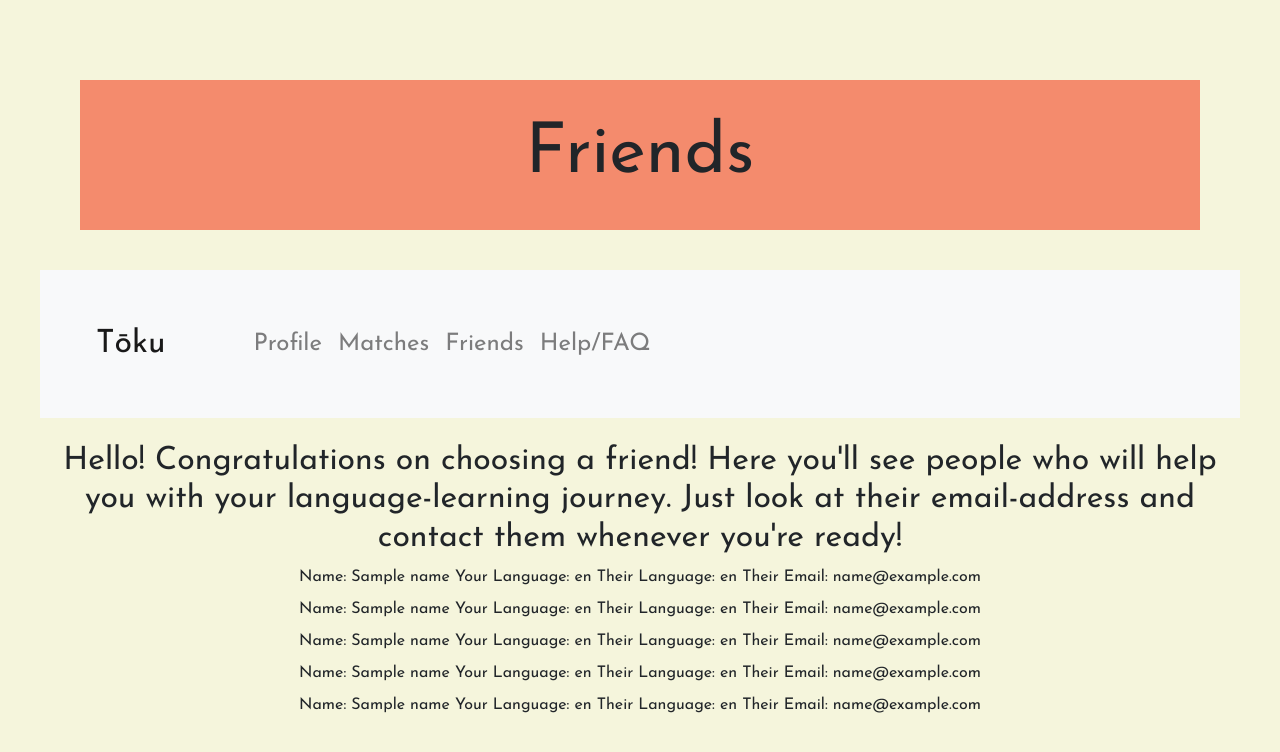
After one commit to nathanzzhang/TokuApp, a Flask app: template backend/templates/friends.html in a window 1280 px wide. The commit adds this page. Shown: the top 752 px of the page. Run offline with Flask 2, Linux system fonts and the light colour scheme; the template is opened without the code that fills it: most values are stand-ins (such as "Sample title", 1, 10 or a date in 2020); parts of the project's set-up code (start-up, migrations or seed data) failed here and were passed over; some libraries are stand-ins or nearby versions.

Commit message:
friends and matches prototype

```diff
--- /dev/null
+++ b/backend/templates/friends.html
@@ -0,0 +1,67 @@
+{% extends 'base.html'%}
+
+{%block head %}
+
+{% endblock %}
+
+{% block content %}
+
+<h1> Friends </h1>
+<nav class="navbar navbar-expand-lg navbar-light bg-light">
+    <a class="navbar-brand" href="">Tōku</a>
+    <button class="navbar-toggler" type="button" data-toggle="collapse" data-target="#navbarNavAltMarkup" aria-controls="navbarNavAltMarkup" aria-expanded="false" aria-label="Toggle navigation">
+      <span class="navbar-toggler-icon"></span>
+    </button>
+    <div class="collapse navbar-collapse" id="navbarNavAltMarkup">
+      <div class="navbar-nav">
+        <a class="nav-item nav-link" href="/profile">Profile <span class="sr-only">(current)</span></a>
+        <a class="nav-item nav-link" href="/match">Matches</a>
+        <a class="nav-item nav-link" href="/friends">Friends</a>
+        <a class="nav-item nav-link" href="#">Help/FAQ</a>
+      </div>
+    </div>
+  </nav>
+<form name="Friends" method='POST' action='/friends'></form>
+    <div id="friendsPage">
+        <div id = "friendsDescription">
+            <h2>
+                Hello! Congratulations on choosing a friend!
+                Here you'll see people who will help you with your language-learning journey.
+                Just look at their email-address and contact them whenever you're ready!
+            </h2>
+        </div>
+        <div id = "friends">
+            <div class="boxed">
+                <label class="friends_attributes" id="name" name="name"> Name: {{name}} </label>
+                <label class="friends_attributes" id="myLang" name="myLang"> Your Language: {{Language}} </label>
+                <label class="friends_attributes" id="theirLang" name="theirLang"> Their Language: {{Language}} </label>
+                <label class="friends_attributes" id="email" name="email"> Their Email: {{email}} </label>
+            </div>
+            <div class="boxed">
+                <label class="friends_attributes" id="name" name="name"> Name: {{name}} </label>
+                <label class="friends_attributes" id="myLang" name="myLang"> Your Language: {{Language}} </label>
+                <label class="friends_attributes" id="theirLang" name="theirLang"> Their Language: {{Language}} </label>
+                <label class="friends_attributes" id="email" name="email"> Their Email: {{email}} </label>
+            </div>
+            <div class="boxed">
+                <label class="friends_attributes" id="name" name="name"> Name: {{name}} </label>
+                <label class="friends_attributes" id="myLang" name="myLang"> Your Language: {{Language}} </label>
+                <label class="friends_attributes" id="theirLang" name="theirLang"> Their Language: {{Language}} </label>
+                <label class="friends_attributes" id="email" name="email"> Their Email: {{email}} </label>
+            </div>
+            <div class="boxed">
+                <label class="friends_attributes" id="name" name="name"> Name: {{name}} </label>
+                <label class="friends_attributes" id="myLang" name="myLang"> Your Language: {{Language}} </label>
+                <label class="friends_attributes" id="theirLang" name="theirLang"> Their Language: {{Language}} </label>
+                <label class="friends_attributes" id="email" name="email"> Their Email: {{email}} </label>
+            </div>
+            <div class="boxed">
+                <label class="friends_attributes" id="name" name="name"> Name: {{name}} </label>
+                <label class="friends_attributes" id="myLang" name="myLang"> Your Language: {{Language}} </label>
+                <label class="friends_attributes" id="theirLang" name="theirLang"> Their Language: {{Language}} </label>
+                <label class="friends_attributes" id="email" name="email"> Their Email: {{email}} </label>
+            </div>
+        </div>
+    </div>
+
+{% endblock%}
```
Also changed, not shown: backend/templates/matchpage.html (+50 -2 lines), app.db.
